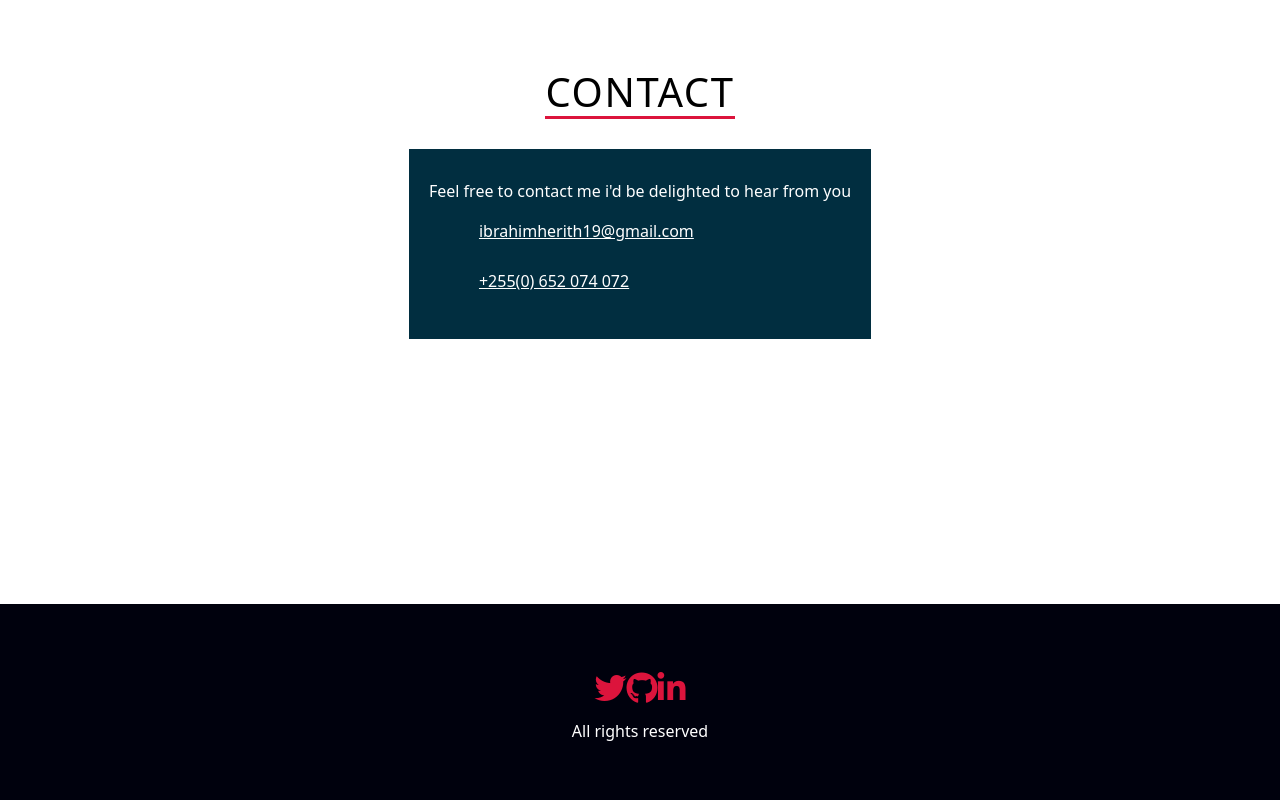
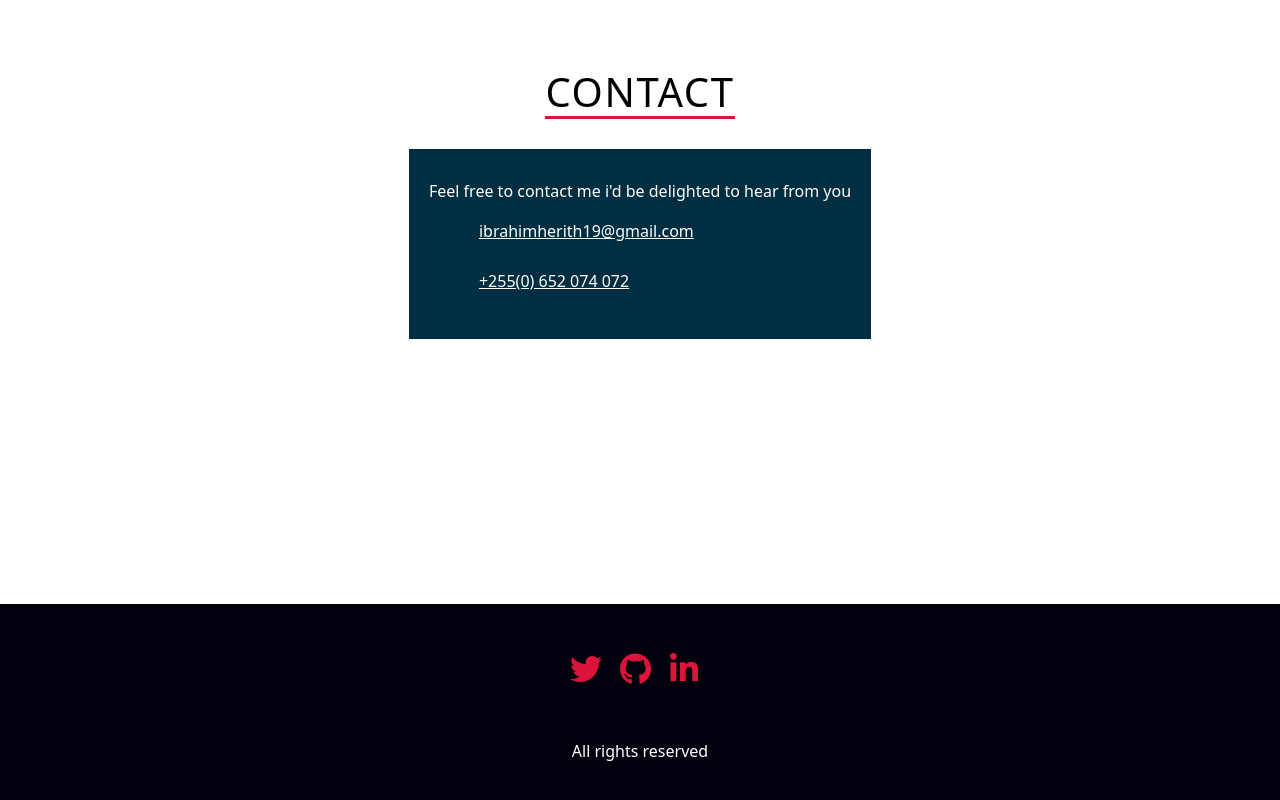
Before and after one commit to ibrahimherith/portfolio, a plain HTML site: page index.html in a window 1280 px wide. Shown: the part 3336-4136 px from the top of the page. Drawn offline with nearby package versions, Linux system fonts and the light colour scheme; a web font is replaced by a local one.

Commit message:
Update index.html

```diff
--- a/index.html
+++ b/index.html
@@ -157,9 +157,9 @@
     <footer id="footer">
         <div class="footer container">
             <div class="social-icon">
-                <a href="https://github.com/ibrahimherith"><span><i class="fa-brands fa-twitter fa-2xl"></i></span></a>
-                <a href="https://github.com/ibrahimherith"><span><i class="fa-brands fa-github fa-2xl"></i></span></a>
-                <a href="https://github.com/ibrahimherith"><span><i class="fa-brands fa-linkedin-in fa-2xl"></i></span></a>
+                <a class="social-item" href="https://github.com/ibrahimherith"><span><i class="fa-brands fa-twitter fa-2xl"></i></span></a>
+                <a class="social-item" href="https://github.com/ibrahimherith"><span><i class="fa-brands fa-github fa-2xl"></i></span></a>
+                <a class="social-item" href="https://github.com/ibrahimherith"><span><i class="fa-brands fa-linkedin-in fa-2xl"></i></span></a>
             </div>
             <p>All rights reserved</p>
         </div>
```
